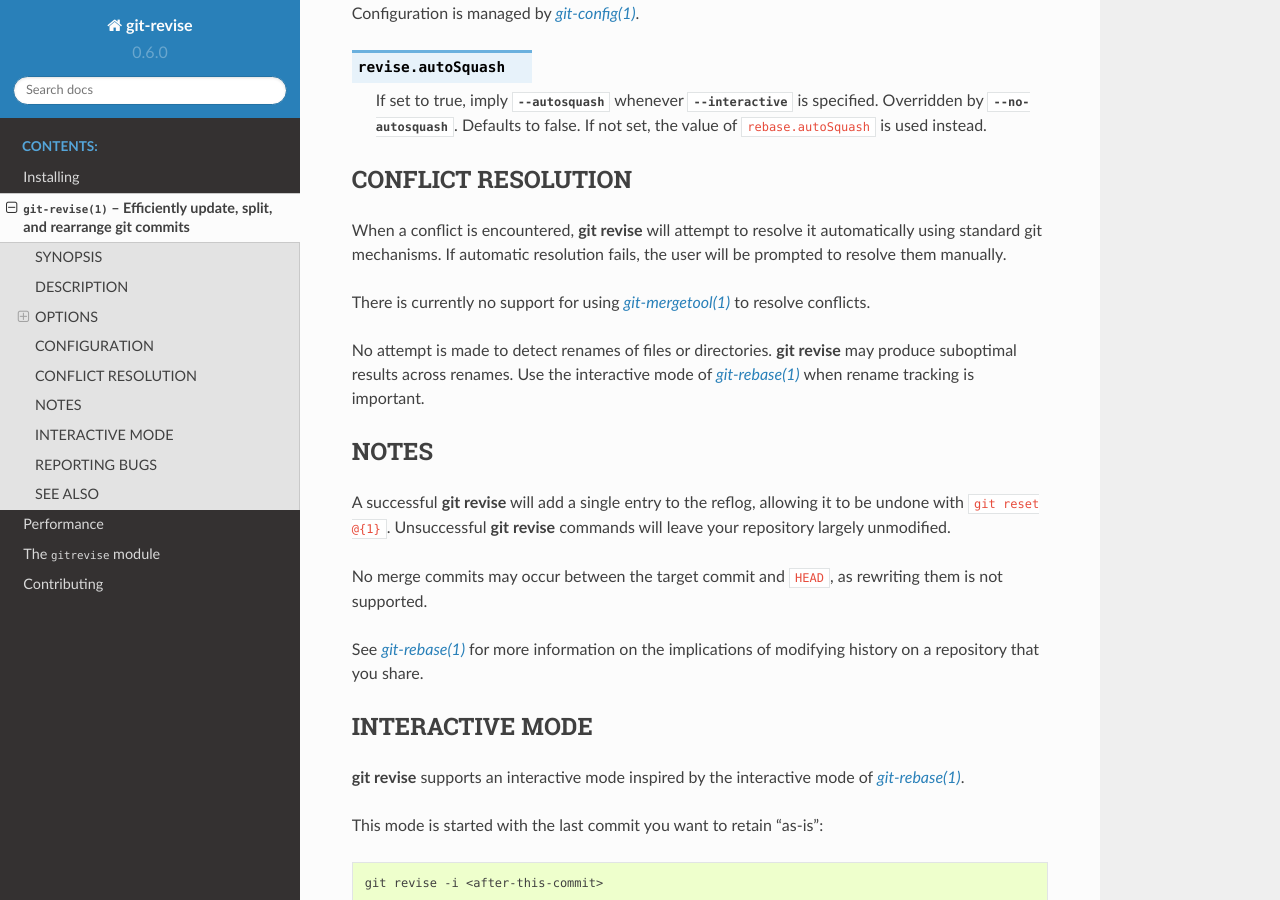
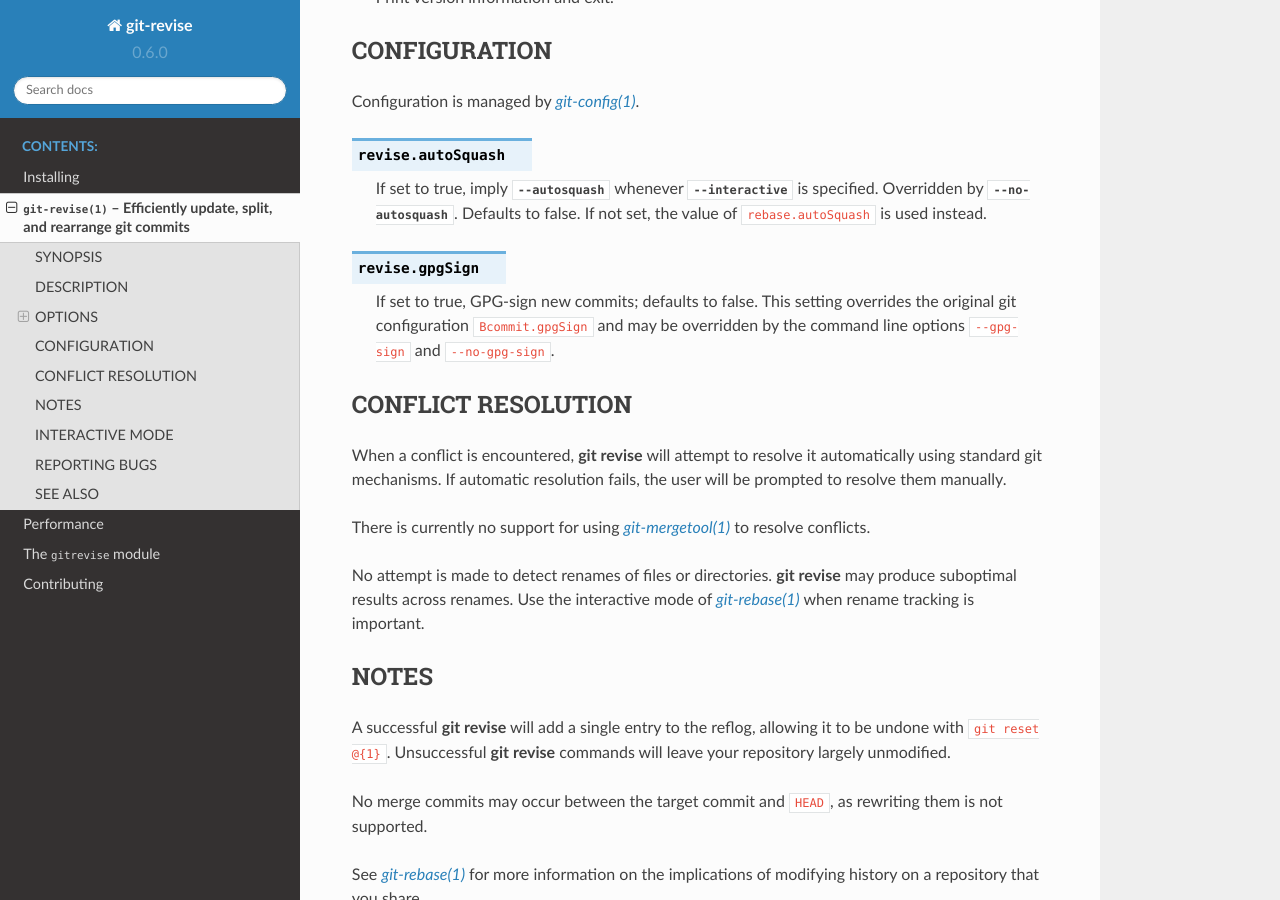
Before and after one commit to mystor/git-revise, a Sphinx documentation site: the page built from docs/man.rst, in a window 1280 px wide and 900 px high, scrolled down 2308 px. Built offline with Sphinx 7.4.7 and the Read the Docs theme 2.0.0, drawn with Linux system fonts in a browser that asks for light colours; some of the changed text lies outside the part shown.

Commit message:
squash! Add support for GPG-signed commits (#46)
Update docs/man.rst and regenerate git-revise.1

Signed-off-by: Nicolas Schier <nicolas@fjasle.eu>

```diff
--- a/docs/man.rst
+++ b/docs/man.rst
@@ -57,6 +57,11 @@
 .. option:: --ref <gitref>
 
    Working branch to update; defaults to ``HEAD``.
+
+.. option:: -S, --gpg-sign, --no-gpg-sign
+
+   GPG-sign commits.  To override the ``commit.gpgSign`` git configuration, use
+   ``--no-gpg-sign``
 
 Main modes of operation
 -----------------------
@@ -125,6 +130,13 @@
    If set to true, imply :option:`--autosquash` whenever :option:`--interactive`
    is specified. Overridden by :option:`--no-autosquash`. Defaults to false. If
    not set, the value of ``rebase.autoSquash`` is used instead.
+
+.. gitconfig:: revise.gpgSign
+
+   If set to true, GPG-sign new commits; defaults to false.  This setting
+   overrides the original git configuration ``Bcommit.gpgSign`` and may be
+   overridden by the command line options ``--gpg-sign`` and
+   ``--no-gpg-sign``.
 
 
 CONFLICT RESOLUTION
```
Also changed, not shown: 1 other file.
